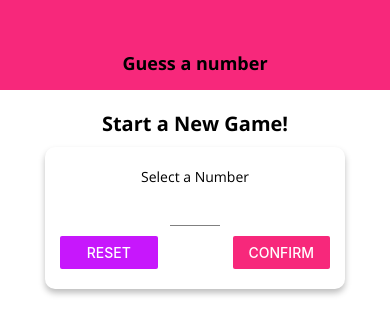
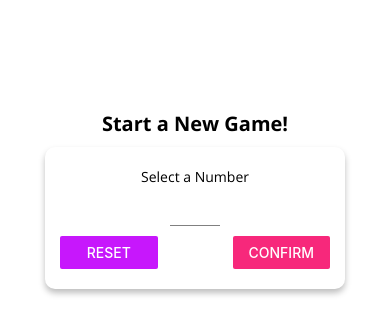
Before and after one commit to Generic35/ReactNativeGame, a React Native app: screen / in a window 390 px wide. Shown: the top 334 px of the page. Built offline with nearby package versions, Linux system fonts and the light colour scheme.

Commit message:
Use the Platform API to determine the current OS and change header style accordingly

```diff
--- a/components/header.js
+++ b/components/header.js
@@ -1,5 +1,5 @@
 import React from 'react';
-import { StyleSheet, View, Text } from 'react-native';
+import { Platform, StyleSheet, View, Text } from 'react-native';
 import colors from '../constants/colors';
 import TitleText from '../components/TitleText';
 
@@ -16,12 +16,15 @@ const styles = StyleSheet.create({
     width: '100%',
     height: 90,
     paddingTop: 36,
-    backgroundColor: colors.primary,
+    backgroundColor: Platform.OS === 'android' ? colors.primary : 'white',
     justifyContent: 'center',
-    alignItems: 'center'
+    alignItems: 'center',
+    borderBottomColor: Platform.OS === 'ios' ? '#ccc' : 'transparent',
+    borderBottomWidth: Platform.OS === 'ios' ? 1 : 0
   },
   headerTitle: {
-    fontSize: 18
+    fontSize: 18,
+    color: Platform.OS === 'ios' ? colors.primary : 'white'
   }
 });
 export default Header;
```
Also changed, not shown: screens/StartGameScreen.js (+13 -11 lines).
